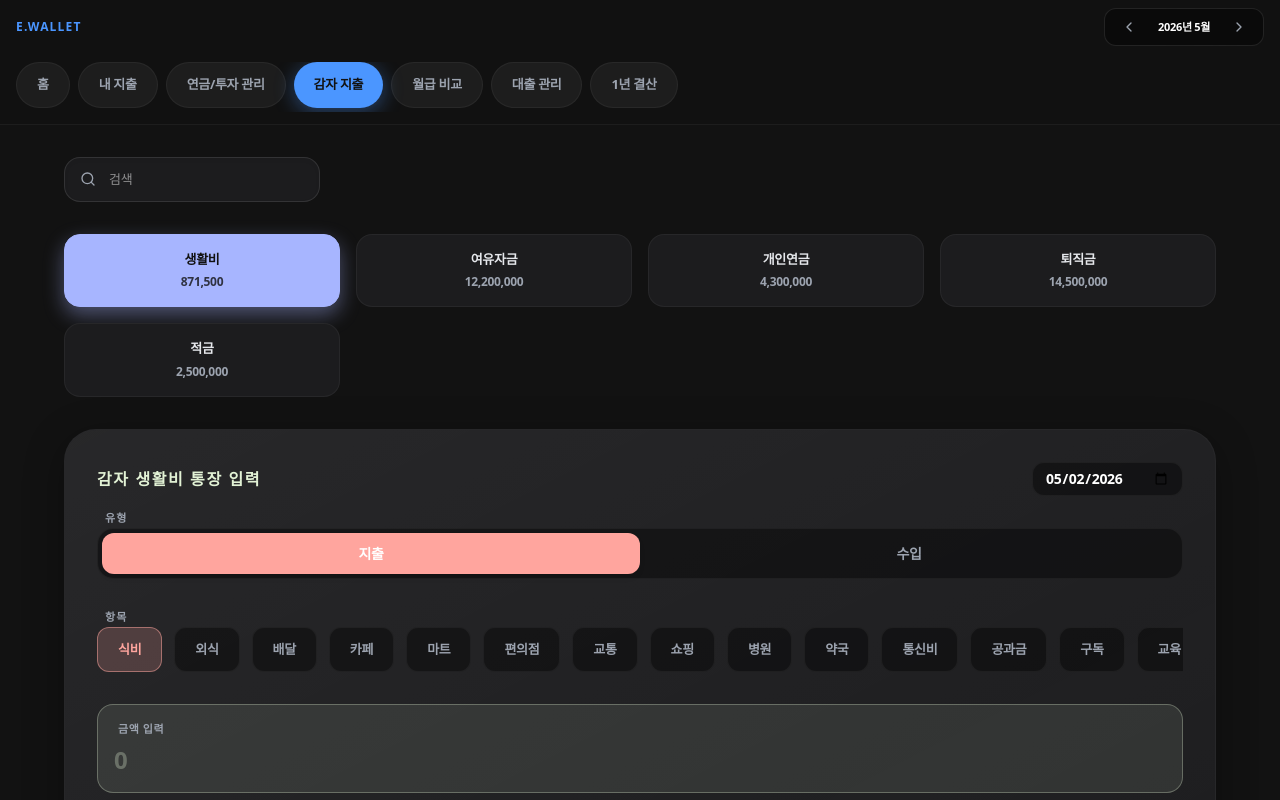
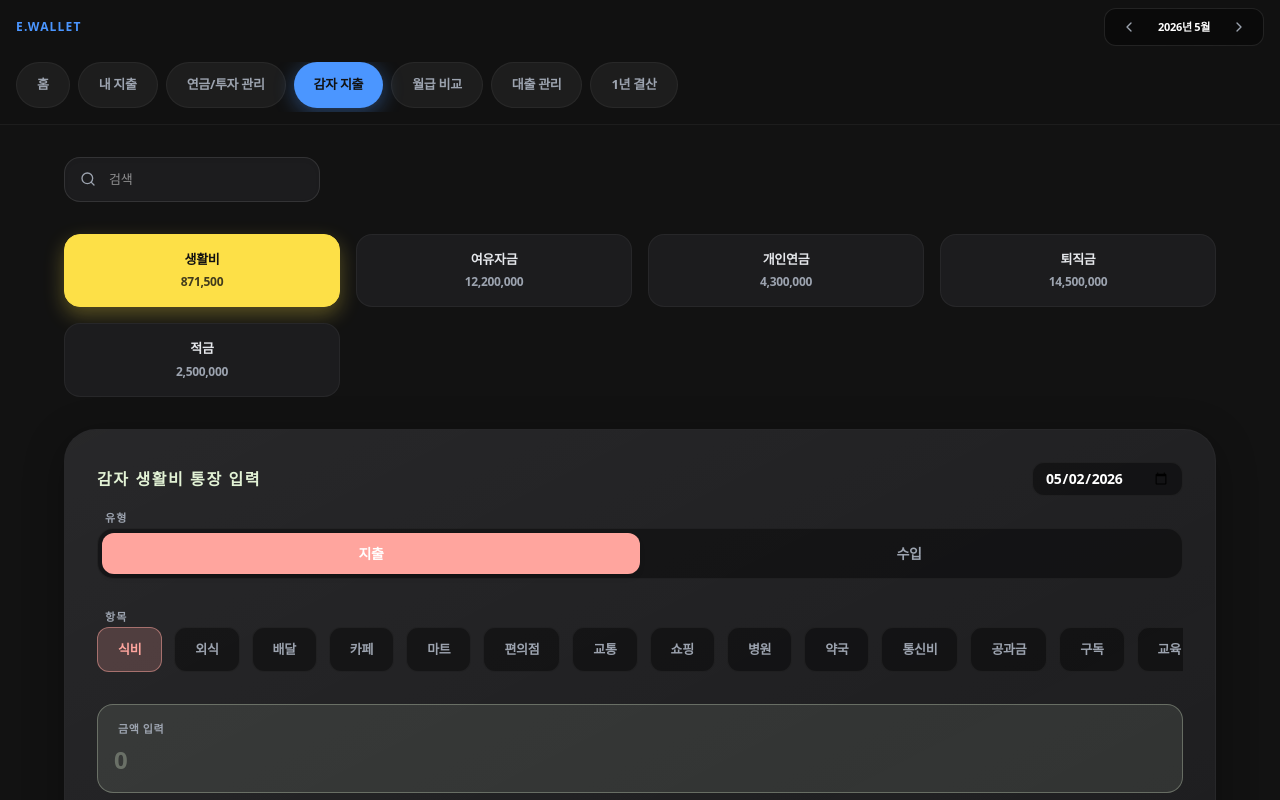
Before and after one commit to eunmadee-a11y/account, a React (Vite) app: page / in a window 1280 px wide. Both pictures are taken after a click on the button "감자 지출". Shown: the top 800 px of the page. Built offline with nearby package versions, Linux system fonts and the light colour scheme.

Commit message:
Update App.tsx

```diff
--- a/src/App.tsx
+++ b/src/App.tsx
@@ -914,13 +914,13 @@ function GamjaView({ gamjaTransactions, setGamjaTransactions, deleteGamjaTransac
         </div>
       </div>
 
-     <div className="grid grid-cols-2 md:grid-cols-4 gap-4">
+ <div className="grid grid-cols-2 md:grid-cols-4 gap-4">
         {gamjaAccountNames.map((name: string) => (
           <button
             key={name} onClick={() => { setActiveGamjaAccount(name); setNewTx({ ...newTx, account: name }); }}
             className={`py-4 px-3 rounded-2xl border font-black text-xs transition-all active:scale-95 ${
               activeGamjaAccount === name
-                ? 'bg-[#A7B5FF] text-[#121212] border-[#A7B5FF] shadow-[0_8px_20px_rgba(167,181,255,0.4)]'
+                ? 'bg-[#FDE047] text-[#121212] border-[#FDE047] shadow-[0_8px_20px_rgba(253,224,71,0.3)]'
                 : 'bg-[#1c1c1e] text-brand-text-main border-white/5 hover:border-white/20'
             }`}
           >
```
